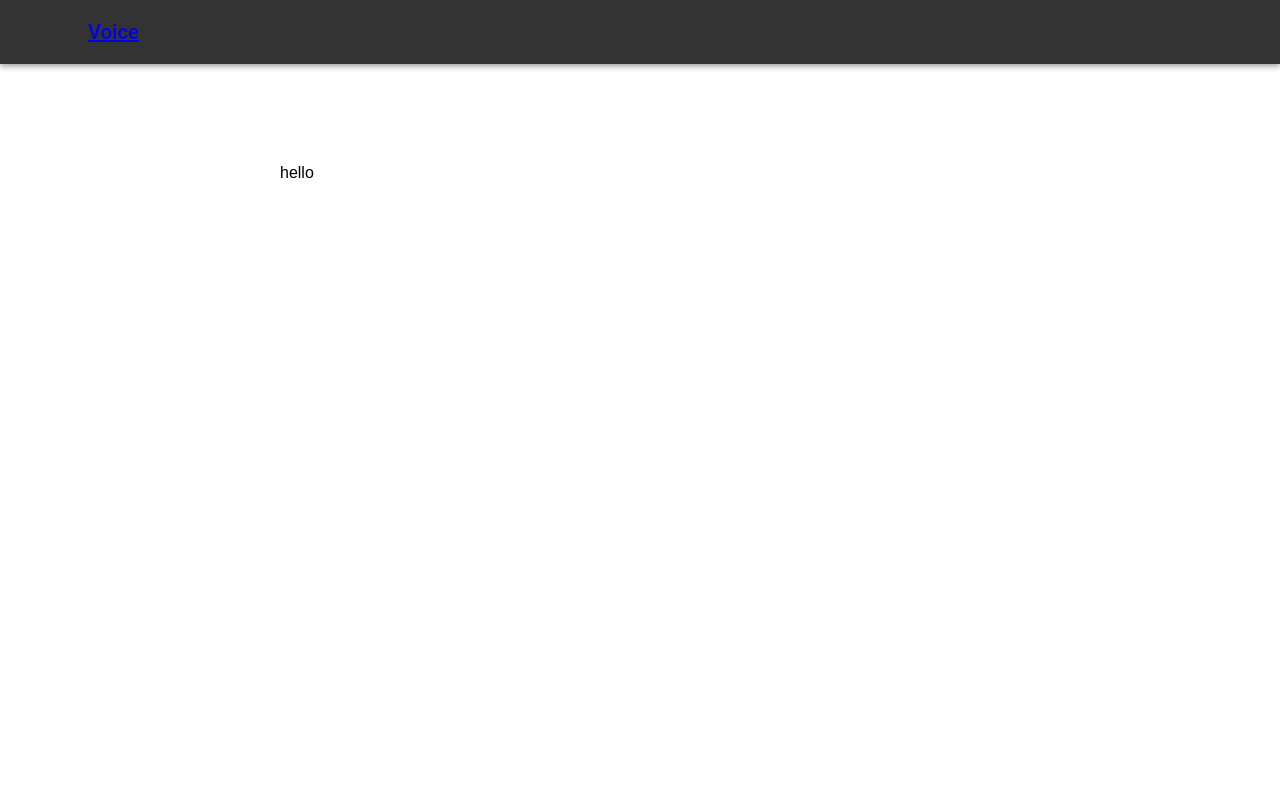
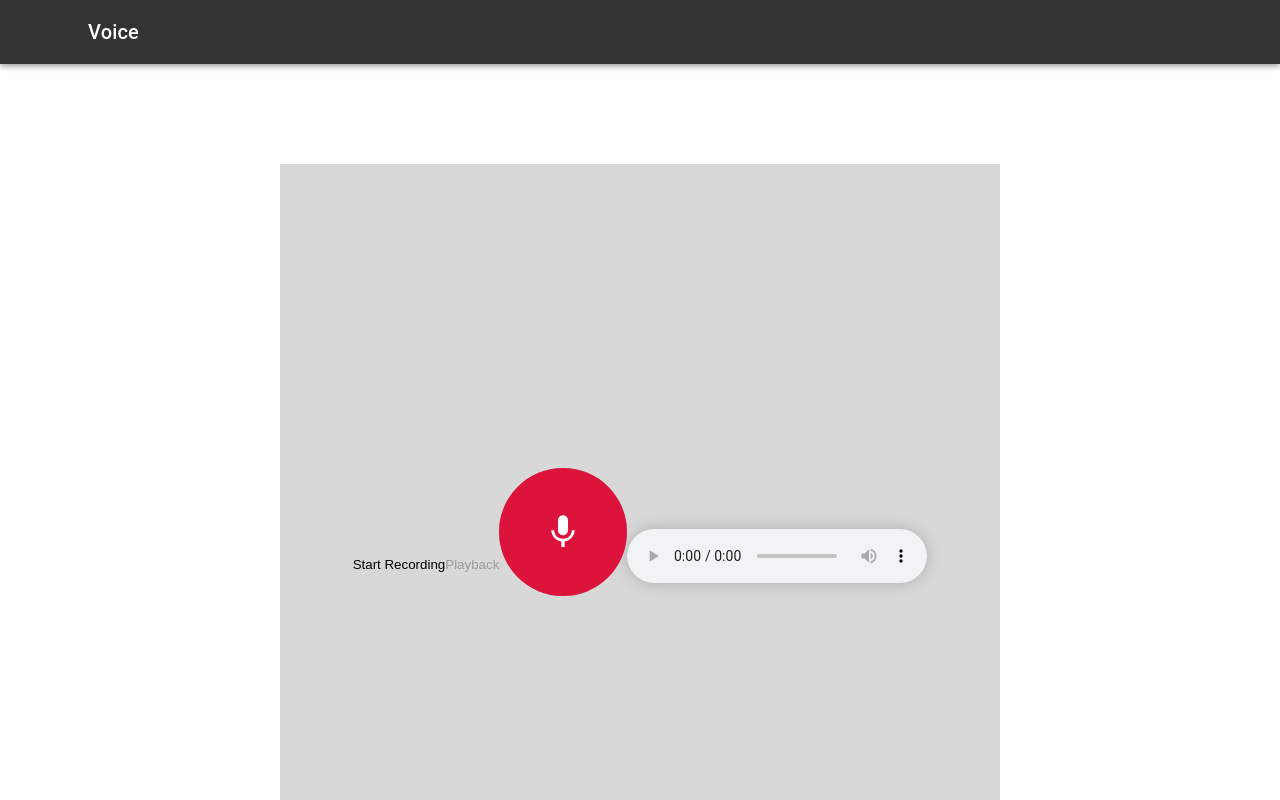
Before and after one commit to cbinh951/voice-record, a React (Vite) app: page /voice-record in a window 1280 px wide. Shown: the top 800 px of the page. Built offline with nearby package versions, Linux system fonts and the light colour scheme.

Commit message:
add layout

```diff
--- a/src/App.jsx
+++ b/src/App.jsx
@@ -5,7 +5,7 @@ import Header from './components/Header'; // Assuming you have a Header componen
 import ListUser from './pages/ListUser/ListUser';
 import { BrowserRouter as Router, Routes, Route } from 'react-router-dom';
 import AddUser from './pages/AddUser/AddUser';
-import VoiceRecord from './pages/VoiceRecord/VoiceRecord';
+import VoiceRecord from './pages/VoiceRecord/VoiceRecord1';
 
 const MainContent = styled.div`
   /* Add your main content styles here */
--- a/src/components/Header.jsx
+++ b/src/components/Header.jsx
@@ -11,7 +11,8 @@ const Header = () => {
       <Container maxWidth="lg">
         <Toolbar>
           <Typography variant="h6" component="div" sx={{ flexGrow: 1 }}>
-            <Link to="/">Voice</Link>
+            {/* <Link to="/">Voice</Link> */}
+            Voice
           </Typography>
         </Toolbar>
       </Container>
--- a/src/pages/ListUser/ListUser.jsx
+++ b/src/pages/ListUser/ListUser.jsx
@@ -1,6 +1,6 @@
-import { Stack } from '@mui/material';
+import { Box, Stack } from '@mui/material';
 import BasicCard from '../../components/Card';
-// import { Link } from 'react-router-dom';
+import { Link } from 'react-router-dom';
 
 const users = [
   {
@@ -25,7 +25,7 @@ const ListUser = () => (
         <BasicCard name={user.name} key={user.id} />
       ))}
     </Stack>
-    {/* <Box
+    <Box
       sx={{
         display: 'flex',
         alignItems: 'center',
@@ -35,7 +35,7 @@ const ListUser = () => (
       <Link to="/add">
         <BasicCard />
       </Link>
-    </Box> */}
+    </Box>
   </>
 );
 
--- /dev/null
+++ b/src/pages/VoiceRecord/AudioRecorder.jsx
@@ -0,0 +1,62 @@
+import React, { useState } from 'react';
+
+const AudioRecorder = () => {
+  const [isRecording, setIsRecording] = useState(false);
+  const [audioChunks, setAudioChunks] = useState([]);
+
+  let mediaRecorder;
+  let stream;
+
+  const startRecording = async () => {
+    try {
+      stream = await navigator.mediaDevices.getUserMedia({ audio: true });
+      mediaRecorder = new MediaRecorder(stream);
+
+      mediaRecorder.addEventListener('dataavailable', (event) => {
+        setAudioChunks((prevChunks) => [...prevChunks, event.data]);
+      });
+
+      mediaRecorder.start();
+      setIsRecording(true);
+    } catch (error) {
+      console.error('Error accessing microphone:', error);
+      // Handle error (e.g., display an error message to the user)
+    }
+  };
+
+  const stopRecording = () => {
+    if (stream) {
+      mediaRecorder.stop();
+      stream.getTracks().forEach((track) => track.stop());
+      setIsRecording(false);
+    }
+  };
+
+  const handleRecordClick = () => {
+    if (!isRecording) {
+      startRecording();
+    } else {
+      stopRecording();
+    }
+  };
+
+  const handlePlayback = () => {
+    const audioBlob = new Blob(audioChunks, { type: 'audio/wav' });
+    const audioUrl = URL.createObjectURL(audioBlob);
+    const audio = new Audio(audioUrl);
+    audio.play();
+  };
+
+  return (
+    <div>
+      <button onClick={handleRecordClick}>
+        {isRecording ? 'Stop Recording' : 'Start Recording'}
+      </button>
+      <button onClick={handlePlayback} disabled={audioChunks.length === 0}>
+        Playback
+      </button>
+    </div>
+  );
+};
+
+export default AudioRecorder;
--- /dev/null
+++ b/src/pages/VoiceRecord/VoiceRecord.css
@@ -0,0 +1,81 @@
+
+body {
+	margin: 0;
+	font-size: 100px/8;
+}
+
+.btn {
+	border: none;
+  padding: 0;
+  border-radius: 100%;
+  width: 100px;
+  height: 100px;
+  font-size: 3em;
+  color: #fff;
+  padding: 0;
+  margin: 0;
+  background: red;
+	position: relative;
+	z-index: 999;
+  display: inline-block;
+    line-height: 100px;
+    text-align: center;
+    white-space: nowrap;
+    vertical-align: middle;
+    -ms-touch-action: manipulation;
+    touch-action: manipulation;
+    cursor: pointer;
+    -webkit-user-select: none;
+    -moz-user-select: none;
+    -ms-user-select: none;
+    user-select: none;
+    background-image: none;
+}
+
+.pulse-ring {
+  content: '';
+  width: 100px;
+  height: 100px;
+	background: #189BFF;
+  border: 5px solid #189BFF;
+  border-radius: 50%;
+  position: absolute;
+  top: -5px;
+  left: -5px;
+  animation: pulsate infinite 1.5s;
+}
+
+/* .pulse-ring.delay{
+	// animation-delay: 1s;
+} */
+
+@-webkit-keyframes pulsate {
+  0% {
+    -webkit-transform: scale(1, 1);
+    opacity: 1;
+  }
+  100% {
+    -webkit-transform: scale(1.3, 1.3);
+    opacity: 0;
+  }
+}
+
+.container {
+	display: flex;
+  align-items: center;
+  justify-content: center;
+	height: 100vh;
+	background-color: #d8d8d8;
+}
+
+.m-left{
+	margin-left: 100px * 3;
+}
+
+.type2{
+	background: #189BFF;
+}
+
+.type2 .pulse-ring{
+	background: transparent;
+}
--- a/src/pages/VoiceRecord/VoiceRecord.jsx
+++ b/src/pages/VoiceRecord/VoiceRecord.jsx
@@ -1,10 +1,10 @@
-// import { Box } from '@mui/material';
-// import MicIcon from '@mui/icons-material/Mic';
+import { Box, Button } from '@mui/material';
+import MicIcon from '@mui/icons-material/Mic';
+
 const VoiceRecord = () => {
   return (
-    <div>
-      {/* <Box
-        height={100}
+    <Box
+      height={150}
       width={'auto'}
       my={4}
       display="flex"
@@ -13,11 +13,31 @@ const VoiceRecord = () => {
       p={2}
       sx={{ border: '2px solid grey' }}
     >
-        <MicIcon />
+      <Button
+        sx={{
+          borderRadius: '50%',
+          width: 100,
+          height: 100,
+          fontSize: '3em',
+          color: '#fff',
+          margin: 0,
+          background: 'primary.main',
+          position: 'relative',
+          zIndex: 999,
+          lineHeight: '100px',
+          textAlign: 'center',
+          cursor: 'pointer',
+          backgroundColor: 'primary.main',
+          userSelect: 'none',
+          '&:hover': {
+            backgroundColor: 'red',
+          },
+        }}
+      >
+        <MicIcon sx={{ fontSize: 'inherit' }} />
+      </Button>
       Hello Binh
-      </Box> */}
-      hello
-    </div>
+    </Box>
   );
 };
 
--- /dev/null
+++ b/src/pages/VoiceRecord/VoiceRecord1.css
@@ -0,0 +1,96 @@
+button {
+  appearance: none;
+  border: none;
+  outline: none;
+  background: none;
+
+  cursor: pointer;
+}
+
+.mic-toggle {
+  position: relative;
+  display: block;
+  width: 8rem;
+  height: 8rem;
+  border-radius: 50%;
+  background-color: crimson;
+  margin-bottom: 4rem;
+}
+
+.mic-toggle:after,
+.mic-toggle:before {
+  --pad: 0rem;
+  content: '';
+  display: block;
+  position: absolute;
+  z-index: 0;
+  background-color: rgba(220, 20, 60, 0.2);
+  top: var(--pad);
+  left: var(--pad);
+  right: var(--pad);
+  bottom: var(--pad);
+  border-radius: 50%;
+}
+.mic-toggle:after {
+  transition: 0.4s;
+}
+.mic-toggle:before {
+  transition: 0.2s;
+}
+.mic-toggle:hover:before {
+  --pad: -1rem;
+}
+.mic-toggle:hover:after {
+  --pad: -2rem;
+}
+
+.mic-toggle span {
+  position: relative;
+  z-index: 1;
+  color: #fff;
+  font-size: 6rem;
+}
+
+.mic-toggle.is-recording:after {
+  animation: smoothPadAfter 0.6s ease-in alternate-reverse forwards infinite;
+}
+
+.mic-toggle.is-recording:before {
+  animation: smoothPadBefore 0.6s ease-in alternate-reverse forwards infinite;
+}
+
+@keyframes smoothPadAfter {
+  0% {
+    top: -2rem;
+    left: -2rem;
+    right: -2rem;
+    bottom: -2rem;
+  }
+  100% {
+    top: -1rem;
+    left: -1rem;
+    right: -1rem;
+    bottom: -1rem;
+  }
+}
+
+@keyframes smoothPadBefore {
+  0% {
+    top: -1rem;
+    left: -1rem;
+    right: -1rem;
+    bottom: -1rem;
+  }
+  100% {
+    top: -0.5rem;
+    left: -0.5rem;
+    right: -0.5rem;
+    bottom: -0.5rem;
+  }
+}
+
+.playback {
+  margin-bottom: 1rem;
+  box-shadow: 0 0 1rem rgba(0, 0, 0, 0.2);
+  border-radius: 999px;
+}
--- /dev/null
+++ b/src/pages/VoiceRecord/VoiceRecord1.jsx
@@ -0,0 +1,51 @@
+import { useState } from 'react';
+import { Button, Box } from '@mui/material';
+import MicIcon from '@mui/icons-material/Mic';
+import './VoiceRecord1.css';
+import AudioRecorder from './AudioRecorder';
+const VoiceRecord = () => {
+  const [isRecording, setIsRecording] = useState(false);
+
+  const handleButtonClick = () => {
+    setIsRecording(!isRecording);
+  };
+
+  return (
+    // is-recording
+    <Box
+      display="flex"
+      alignItems="center"
+      justifyContent="center"
+      height="100vh"
+      bgcolor="#d8d8d8" // Change to your secondary color
+    >
+      <AudioRecorder />
+      <button
+        className={`${isRecording ? 'mic-toggle is-recording' : 'mic-toggle'}`}
+        id="mic"
+      >
+        <Button
+          onClick={handleButtonClick}
+          sx={{
+            position: 'relative',
+            borderRadius: '50%',
+            width: 100,
+            height: 100,
+            fontSize: '3em',
+            color: '#fff',
+            padding: 0,
+            margin: 0,
+            background: 'crimson', // Change to your primary color
+            zIndex: 999,
+            cursor: 'pointer',
+          }}
+        >
+          <MicIcon sx={{ fontSize: 'inherit' }} />
+        </Button>
+      </button>
+      <audio className="playback" controls></audio>
+    </Box>
+  );
+};
+
+export default VoiceRecord;
```
Lines whose indentation alone changed are shown as unchanged.
